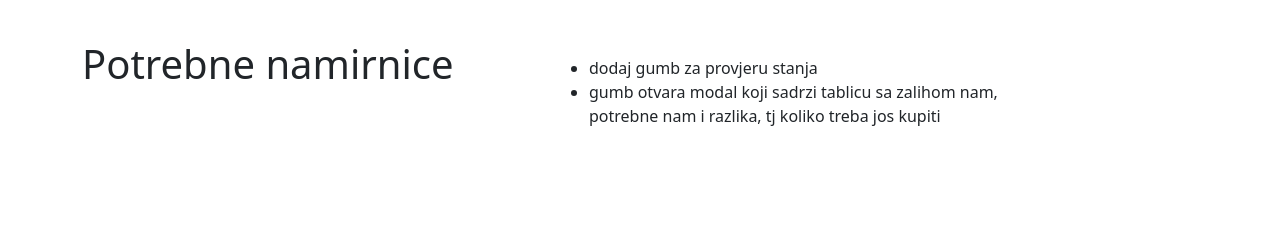
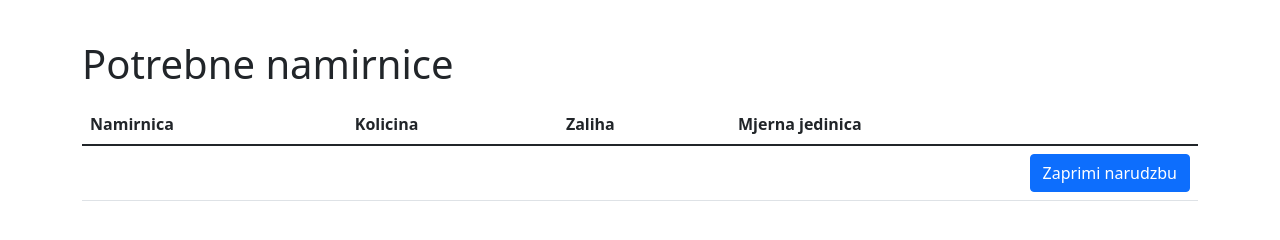
Before and after one commit to sblekic/pis-projekt, a Flask app: template website/templates/detalji-narudzbe.html in a window 1280 px wide. Shown: the part 193-433 px from the top of the page. Run offline with Flask 2, Linux system fonts and the light colour scheme; the template is opened without the code that fills it, so the values that code supplies are empty.

Commit message:
rad na db
- korigirana tablica normativ
- dodana tablica nabava
- postavljena logika za upravljanje sa skladištem
-- odobrena narudžba umanjuje namirnice sa zalihe

```diff
--- a/website/templates/detalji-narudzbe.html
+++ b/website/templates/detalji-narudzbe.html
@@ -23,27 +23,37 @@
             </table>
         </div>
     </div>
-    <div class="row">
-        <div class="col-5 mt-4">
-            <h1>Potrebne namirnice</h1>
-            <ul class="list-group list-group-flush list-group-numbered">
+    <div class="mt-4">
+        <h1>Potrebne namirnice</h1>
+        <table class="table table-hover align-middle mt-3">
+            <thead>
+                <tr>
+                    <th scope="col">Namirnica</th>
+                    <th scope="col">Kolicina</th>
+                    <th scope="col">Zaliha</th>
+                    <th scope="col">Mjerna jedinica</th>
+                </tr>
+            </thead>
+            <tbody>
                 {% for nam in nabava %}
-                    <li class="list-group-item">
-                        {{ nam["ime_nam"] }}
-                        {{ nam["kolicina"] }}
-                        {{ nam["mj_jedinica"] }}
-                    </li>
+                    <tr>
+                        <td>{{ nam["ime_nam"] }}</td>
+                        <td>{{ nam["kolicina"] }}</td>
+                        <td>{{ nam["zaliha"] }}</td>
+                        <td>{{ nam["mj_jedinica"] }}</td>
+                    </tr>
                 {% endfor %}
-            </ul>
-        </div>
-        <div class="col-5 mt-4">
-            <p>
-                {{ nabava }}
-            </p>
-            <ul>
-                <li>dodaj gumb za provjeru stanja</li>
-                <li>gumb otvara modal koji sadrzi tablicu sa zalihom nam, potrebne nam i razlika, tj koliko treba jos kupiti</li>
-            </ul>
-        </div>
+            </tbody>
+            <tfoot>
+                <tr>
+                    <td></td>
+                    <td></td>
+                    <td></td>
+                    <td class="text-end">
+                        <button class="btn btn-primary">Zaprimi narudzbu</button>
+                    </td>
+                </tr>
+            </tfoot>
+        </table>
     </div>
 {% endblock  %}
```
Also changed, not shown: website/models.py (+18 -1 lines), website/procedures.py (+9 -0 lines), website/views.py (+23 -4 lines), website/baza_podataka.sqlite.
